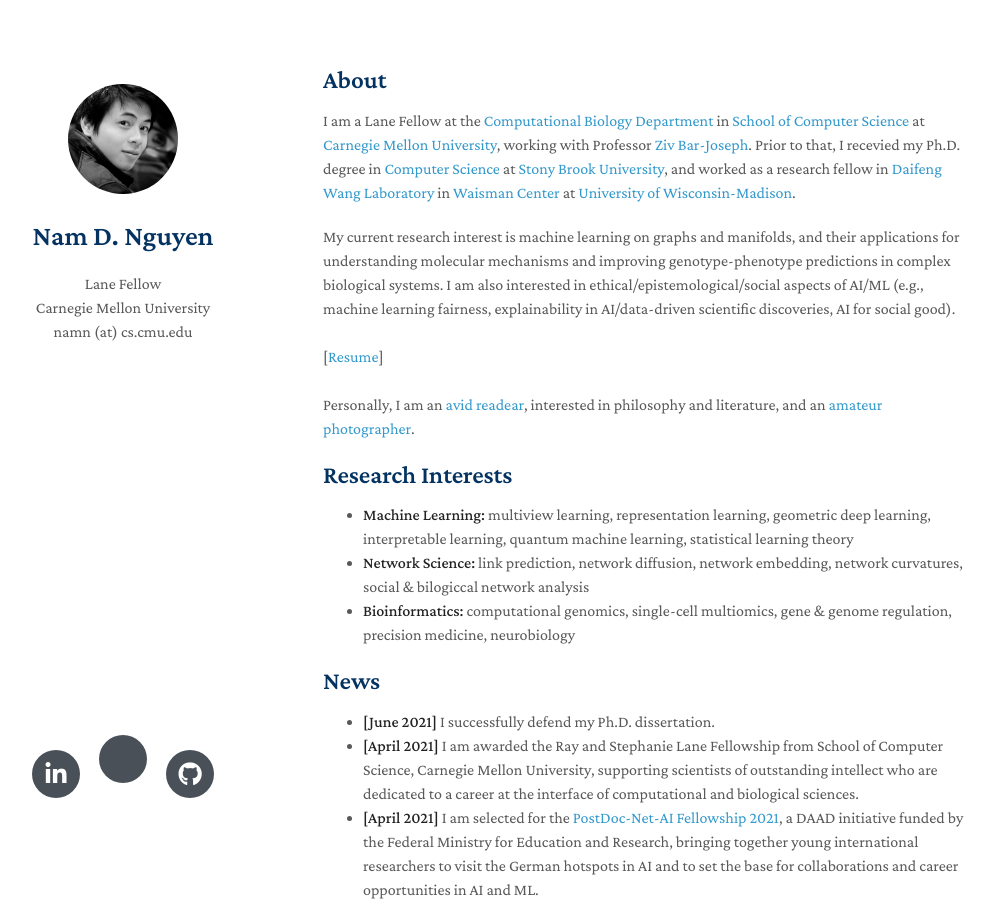
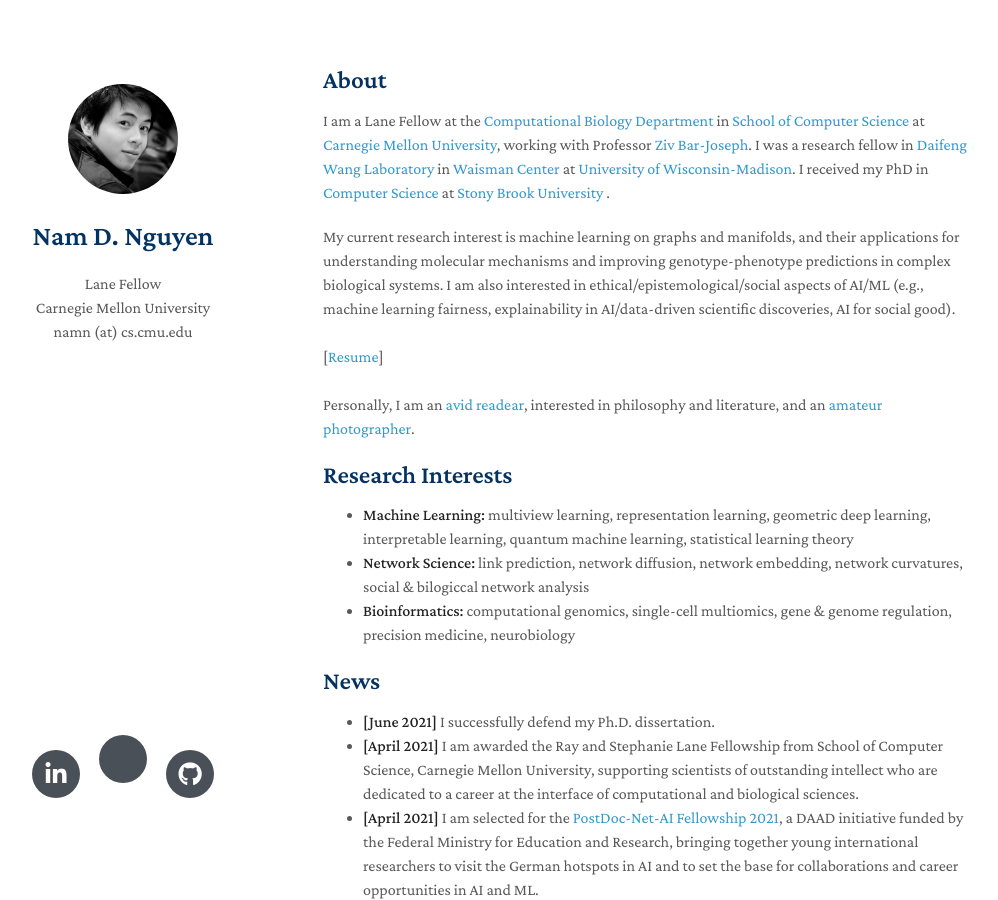
Before and after one commit to MaximHelio/MaximHelio.github.io, a Jekyll site: the page built from index.md, in a window 1280 px wide and 900 px high. Shown: the whole window, without its empty margins (147-1145 px from the left). Built offline with Jekyll 4.4.1, drawn with Linux system fonts in a browser that asks for light colours; nearby versions of some CDN libraries; a style sheet for code colours, icons or effects is not loaded; our own code applies the rules of GitHub Pages for plain Markdown files.

Commit message:
Update index.md

```diff
--- a/index.md
+++ b/index.md
@@ -3,7 +3,7 @@ layout: homepage
 ---
 ## About
 
-I am a Lane Fellow at the [Computational Biology Department](https://cbd.cmu.edu) in [School of Computer Science](https://www.cs.cmu.edu) at [Carnegie Mellon University](https://www.cmu.edu), working with Professor [Ziv Bar-Joseph](https://www.cs.cmu.edu/~zivbj/). Prior to that, I recevied my Ph.D. degree in [Computer Science](https://cs.stonybrook.edu/) at [Stony Brook University](https://stonybrook.edu/), and worked as a research fellow in [Daifeng Wang Laboratory](https://daifengwanglab.org) in [Waisman Center](https://www.waisman.wisc.edu) at [University of Wisconsin-Madison](http://www.wisc.edu).
+I am a Lane Fellow at the [Computational Biology Department](https://cbd.cmu.edu/) in [School of Computer Science](https://www.cs.cmu.edu/) at [Carnegie Mellon University](https://www.cmu.edu/), working with Professor [Ziv Bar-Joseph](https://www.cs.cmu.edu/~zivbj/). I was a research fellow in [Daifeng Wang Laboratory](https://daifengwanglab.org/) in [Waisman Center](https://www.waisman.wisc.edu/) at [University of Wisconsin-Madison](http://www.wisc.edu/). I received my PhD in  [Computer Science](https://cs.stonybrook.edu/) at [Stony Brook University](https://stonybrook.edu/) .
 
 My current research interest is machine learning on graphs and manifolds, and their applications for understanding molecular mechanisms and improving genotype-phenotype predictions in complex biological systems. I am also interested in ethical/epistemological/social aspects of AI/ML (e.g., machine learning fairness, explainability in AI/data-driven scientific discoveries, AI for social good).
 <br><br>
```
